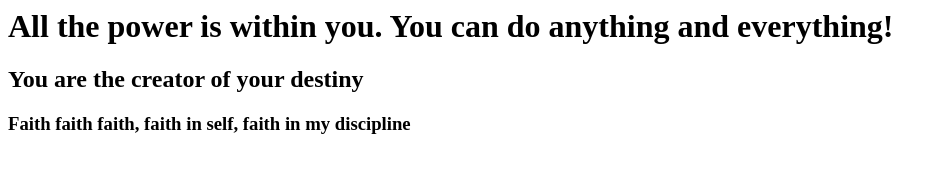
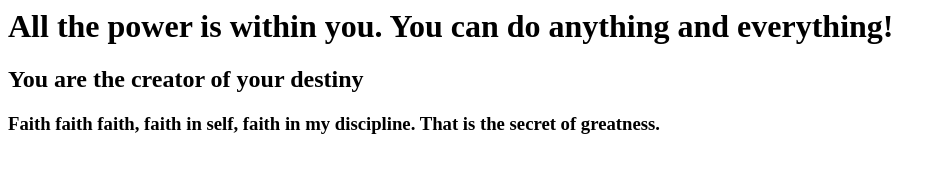
Before and after one commit to carringtonsean/firstgitrepo, a plain HTML site: page index.html in a window 1280 px wide. Shown: the whole page, without its empty margins (0-946 px from the left). Drawn offline with Linux system fonts and the light colour scheme.

Commit message:
Update index.html
Edited the third quote

```diff
--- a/index.html
+++ b/index.html
@@ -2,6 +2,6 @@
 <body>
 <h1>All the power is within you. You can do anything and everything!</h1>
 <h2>You are the creator of your destiny</h2>
-<h3>Faith faith faith, faith in self, faith in my discipline</h3>
+<h3>Faith faith faith, faith in self, faith in my discipline. That is the secret of greatness.</h3>
 </body>
 </html>
```
